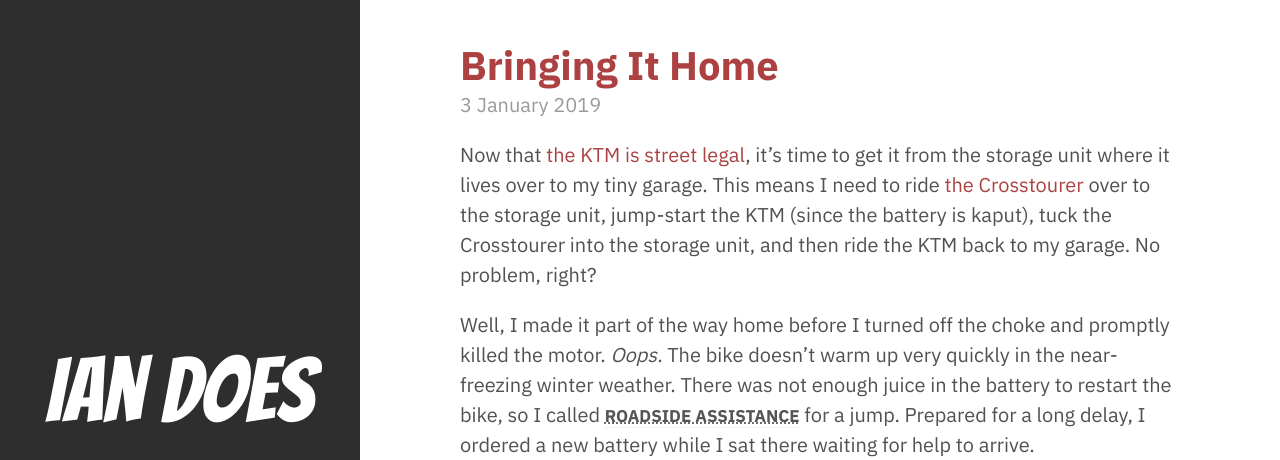
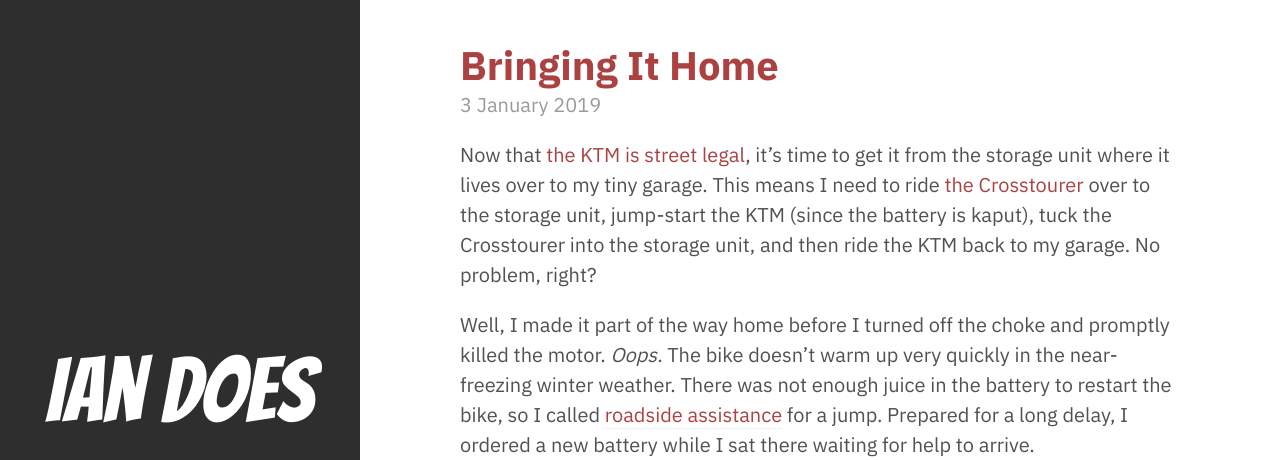
Before and after one commit to icooper/iandoesracing, a Jekyll site: the page built from index.html, in a window 1280 px wide. Shown: the top 460 px of the page. Built offline with Jekyll 4.4.1, drawn with Linux system fonts in a browser that asks for light colours; nearby versions of some CDN libraries; the list of posts is cut into pages by our own code; grey boxes are pictures that could not be loaded.

Commit message:
abbr styling

```diff
--- a/assets/css/iandoesracing.css
+++ b/assets/css/iandoesracing.css
@@ -98,10 +98,18 @@
     font-weight: 400;
 }
 
+.content abbr {
+    text-decoration: none;
+    text-transform: inherit;
+    font: inherit;
+}
+
 /* red/gray color theme */
 .theme-base-08-gray .sidebar {
     background-color: #2e2e2e;
 }
-.theme-base-08-gray .content a, .theme-base-08-gray .related-posts li a:hover {
+.theme-base-08-gray .content a,
+.theme-base-08-gray .related-posts li a:hover,
+.theme-base-08-gray .content abbr {
     color: #ac4142;
 }
```
